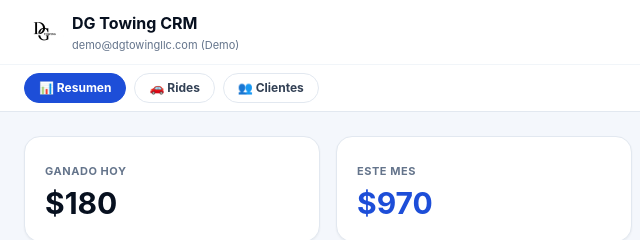
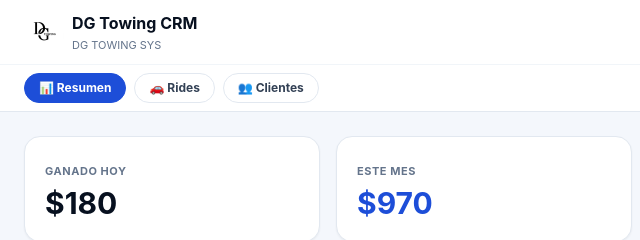
Before and after one commit to elcarlosdubai/dg-towing-web, a plain HTML site: page admin/index.html in a window 1280 px wide. Both pictures are taken after a click on the button "Ver Interfaz (Modo Demo)". Shown: the top 240 px of the page, 0-640 px from the left. Drawn offline with Linux system fonts and the light colour scheme.

Commit message:
Replace demo email badge with DG TOWING SYS

```diff
--- a/admin/index.html
+++ b/admin/index.html
@@ -556,7 +556,7 @@
 
     function enterDemoMode() {
       isDemoMode = true;
-      currentUserEmail = 'demo@dgtowingllc.com (Demo)';
+      currentUserEmail = 'DG TOWING SYS';
       const dayMs = 86400000;
       const now = Date.now();
       allJobs = [
```
